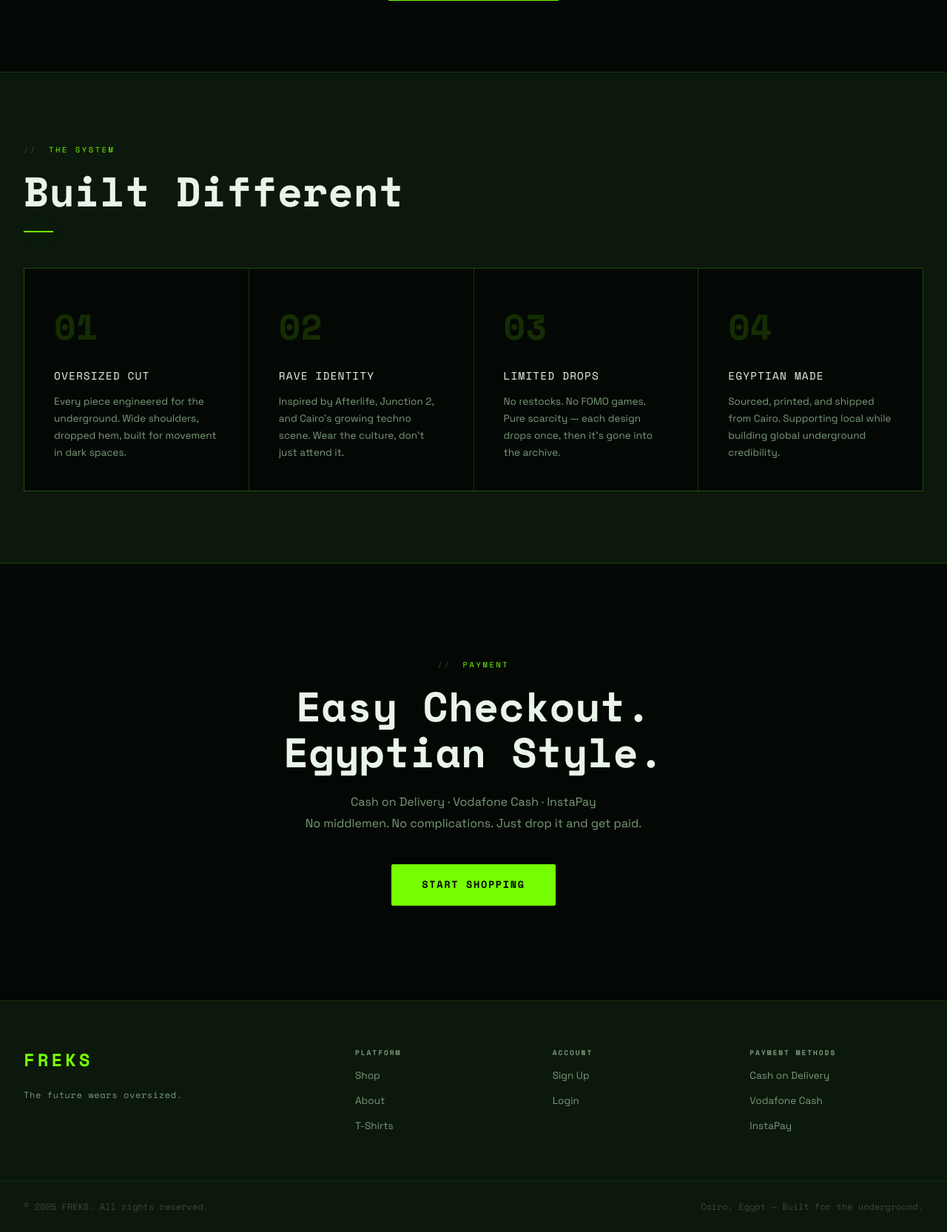
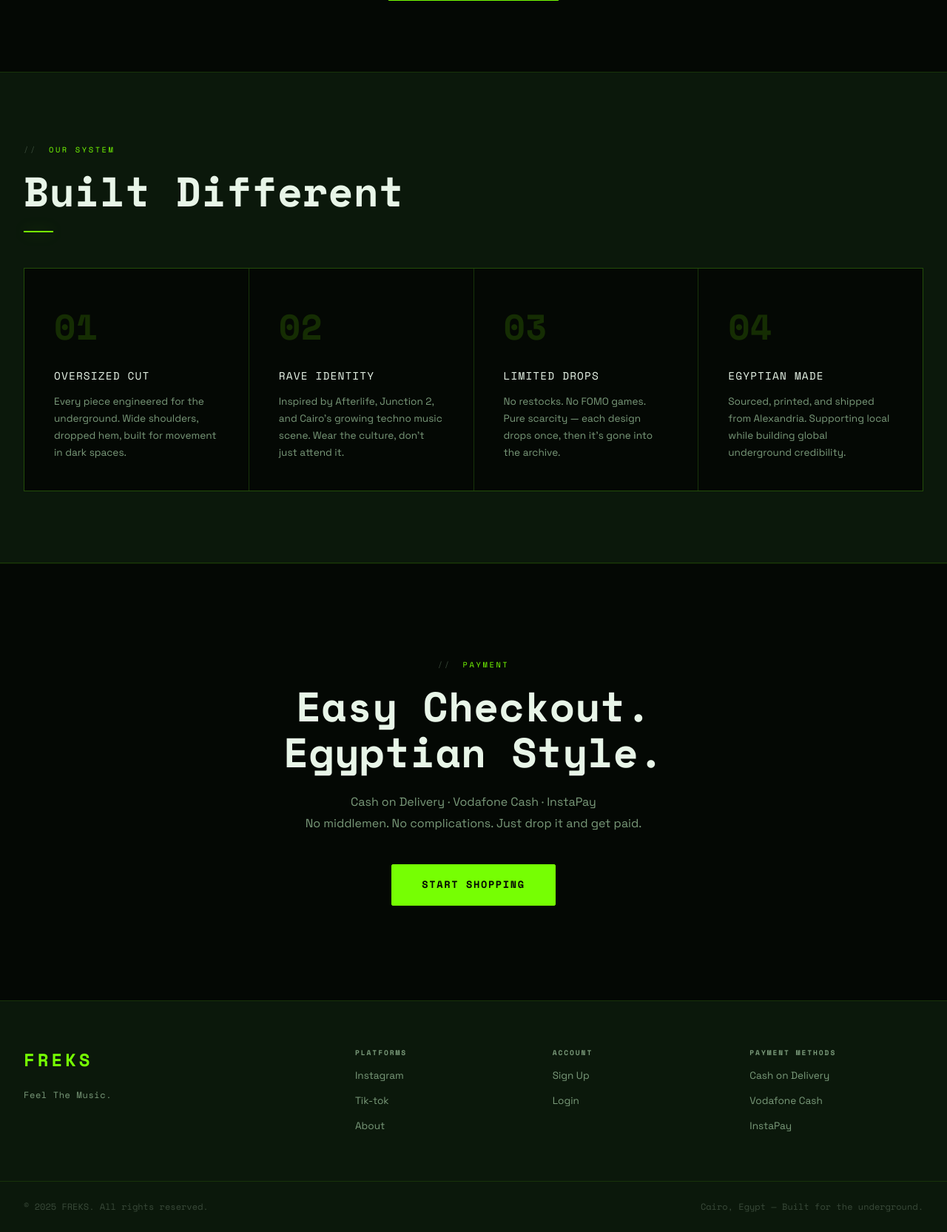
Before and after one commit to Axibrahim/in-your-soul, a Flask app: page / in a window 1280 px wide. Shown: the part 1535-3200 px from the top of the page at 74% size. Run offline with Flask 3, Linux system fonts and the light colour scheme; data that the repository does not hold is empty.

Commit message:
Final Touches

```diff
--- a/app/templates/base.html
+++ b/app/templates/base.html
@@ -99,14 +99,14 @@
       <svg width="100" height="30" viewBox="0 0 100 30" fill="none">
         <text x="0" y="24" font-family="Space Mono" font-weight="700" font-size="24" fill="#76ff03" letter-spacing="4">FREKS</text>
       </svg>
-      <p class="footer-tagline">The future wears oversized.</p>
+      <p class="footer-tagline">Feel The Music.</p>
     </div>
     <div class="footer-cols">
       <div class="footer-col">
-        <h4>PLATFORM</h4>
-        <a href="{{ url_for('main.shop') }}">Shop</a>
+        <h4>PLATFORMS</h4>
+        <a href="https://www.instagram.com/3mr_ibrahim.8/" target="_blank">Instagram</a>
+        <a href="https://www.instagram.com/3mr_ibrahim.8/" target="_blank">Tik-tok</a>
         <a href="{{ url_for('main.about') }}">About</a>
-        <a href="{{ url_for('main.shop') }}?category=tees">T-Shirts</a>
       </div>
       <div class="footer-col">
         <h4>ACCOUNT</h4>
--- a/app/templates/main/about.html
+++ b/app/templates/main/about.html
@@ -43,7 +43,7 @@
 
       <div class="reveal" style="background:var(--panel); border:1px solid var(--border); padding:3rem; position:relative;">
         <div style="position:absolute; top:-1px; left:2rem; right:2rem; height:2px; background:var(--accent); box-shadow:var(--glow);"></div>
-        {% for stat in [('01', 'OVERSIZED TEES', 'Starting point. The canvas.'), ('02', 'CAIRO BASED', 'Born in Egypt. Built for the world.'), ('03', 'LIMITED DROPS', 'Once it\'s gone — it\'s archived.'), ('04', 'UNDERGROUND CODED', 'Rave. Techno. Afterlife. Always.')] %}
+        {% for stat in [('01', 'OVERSIZED TEES', 'Starting point. The canvas.'), ('02', 'Alexnadria BASED', 'Born in Egypt. Built for the world.'), ('03', 'LIMITED DROPS', 'Once it\'s gone — it\'s archived.'), ('04', 'UNDERGROUND CODED', 'Rave. Techno. Afterlife. Always.')] %}
         <div style="display:flex; gap:1.5rem; padding:1.25rem 0; border-bottom:1px solid var(--border); {% if loop.last %}border-bottom:none;{% endif %} align-items:flex-start;">
           <span style="font-family:var(--font-display); font-size:0.65rem; color:var(--accent); letter-spacing:0.1em; padding-top:0.2rem;">{{ stat[0] }}</span>
           <div>
--- a/app/templates/main/index.html
+++ b/app/templates/main/index.html
@@ -126,7 +126,7 @@
 <section class="section" style="background:var(--panel); border-top:1px solid var(--border); border-bottom:1px solid var(--border);">
   <div class="section-inner">
     <div class="section-header reveal">
-      <div class="section-eyebrow">THE SYSTEM</div>
+      <div class="section-eyebrow">OUR SYSTEM</div>
       <h2 class="section-title">Built Different</h2>
       <div class="section-divider"></div>
     </div>
@@ -140,7 +140,7 @@
       <div class="capability-card reveal">
         <span class="capability-num">02</span>
         <div class="capability-title">RAVE IDENTITY</div>
-        <p class="capability-desc">Inspired by Afterlife, Junction 2, and Cairo's growing techno scene. Wear the culture, don't just attend it.</p>
+        <p class="capability-desc">Inspired by Afterlife, Junction 2, and Cairo's growing techno music scene. Wear the culture, don't just attend it.</p>
       </div>
       <div class="capability-card reveal">
         <span class="capability-num">03</span>
@@ -150,7 +150,7 @@
       <div class="capability-card reveal">
         <span class="capability-num">04</span>
         <div class="capability-title">EGYPTIAN MADE</div>
-        <p class="capability-desc">Sourced, printed, and shipped from Cairo. Supporting local while building global underground credibility.</p>
+        <p class="capability-desc">Sourced, printed, and shipped from Alexandria. Supporting local while building global underground credibility.</p>
       </div>
     </div>
   </div>
```
